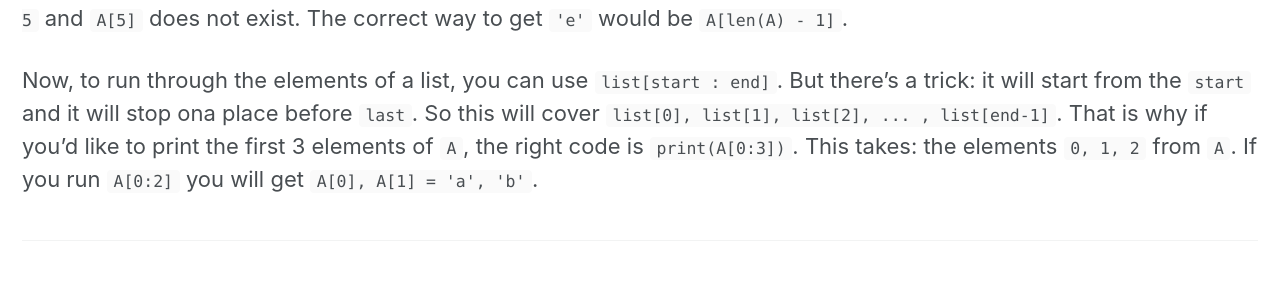
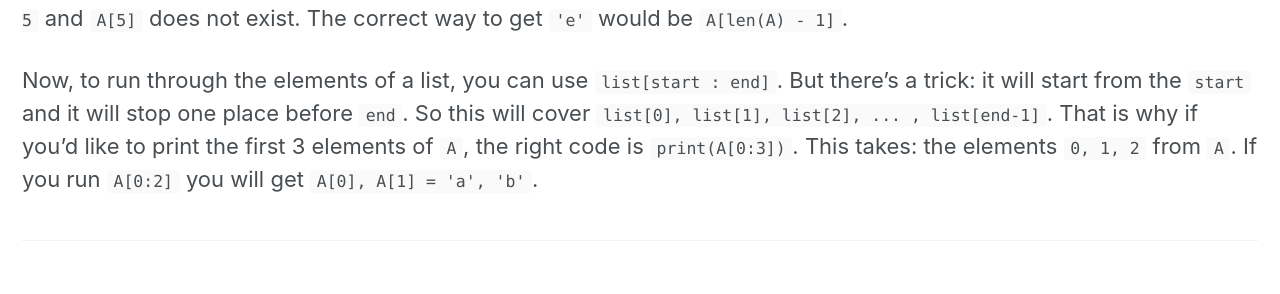
Before and after one commit to nahusznaj/nahusznaj.github.io, a Jekyll site: the page built from _posts/learning/2018-06-14-learning_python.md, in a window 1280 px wide. Shown: the part 1338-1632 px from the top of the page. Built offline with Jekyll 4.4.1, drawn with Linux system fonts in a browser that asks for light colours; nearby versions of some CDN libraries.

```diff
--- a/_posts/learning/2018-06-14-learning_python.md
+++ b/_posts/learning/2018-06-14-learning_python.md
@@ -50,4 +50,4 @@
 
 The last element of `A` is `A[4] = 'e'`. If I wanted to use `len` to get the last element, I could try  `A[len(A)]`, but `len(A) = 5` and `A[5]` does not exist. The correct way to get `'e'` would be `A[len(A) - 1]`.
 
-Now, to run through the elements of a list, you can use `list[start : end]`. But there's a trick: it will start from the `start` and it will stop ona place before `last`. So this will cover `list[0], list[1], list[2], ... , list[end-1]`. That is why if you'd like to print the first 3 elements of `A`, the right code is `print(A[0:3])`. This takes: the elements `0, 1, 2` from `A`. If you run `A[0:2]` you will get `A[0], A[1] = 'a', 'b'`.
+Now, to run through the elements of a list, you can use `list[start : end]`. But there's a trick: it will start from the `start` and it will stop one place before `end`. So this will cover `list[0], list[1], list[2], ... , list[end-1]`. That is why if you'd like to print the first 3 elements of `A`, the right code is `print(A[0:3])`. This takes: the elements `0, 1, 2` from `A`. If you run `A[0:2]` you will get `A[0], A[1] = 'a', 'b'`.
```
